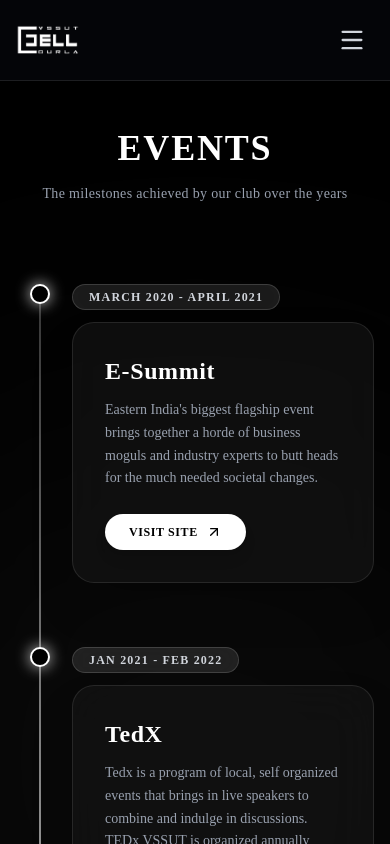
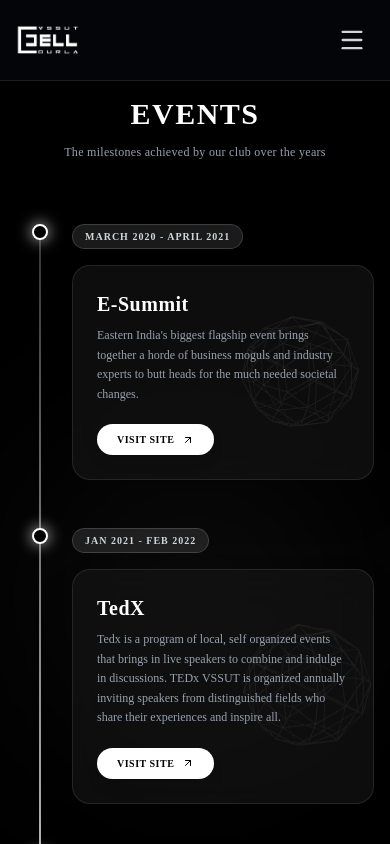
Before and after one commit to madhusailesh/e-cell2k26, a Next.js app: page /events in a window 390 px wide. Shown: the top 844 px of the page. Built offline with nearby package versions, Linux system fonts and the light colour scheme.

Commit message:
Add 3D event card component with responsive design and hover effects

```diff
--- a/app/events/page.jsx
+++ b/app/events/page.jsx
@@ -1,9 +1,129 @@
 "use client";
+import { useState, useRef } from "react";
 import { motion } from "framer-motion";
 import Link from "next/link";
-import { Sparkles, ArrowUpRight } from "lucide-react";
+import { ArrowUpRight } from "lucide-react";
 import Navbar from "@/components/Navbar";
 
+// --- 3D IMPORTS ---
+import { Canvas, useFrame, useThree } from "@react-three/fiber";
+import * as THREE from "three";
+
+// ==========================================
+// 1. 3D OBJECT COMPONENT (Responsive & Monochrome)
+// ==========================================
+function Card3DShape({ isHovered }) {
+  const meshRef = useRef();
+
+  // Mobile/Tab/PC ke liye screen ka size lena
+  const { viewport } = useThree();
+
+  useFrame((state, delta) => {
+    if (!meshRef.current) return;
+
+    // Hover hone par spin speed
+    const speed = isHovered ? 2.5 : 0.3;
+    meshRef.current.rotation.x += delta * speed;
+    meshRef.current.rotation.y += delta * speed;
+
+    // RESPONSIVE LOGIC: Screen (card width) ke hisaab se base size set karo
+    const baseScale = Math.min(1, viewport.width / 4);
+
+    // Hover hone par zoom effect + responsive size
+    const targetScale = (isHovered ? 1.4 : 1) * baseScale;
+    meshRef.current.scale.lerp(new THREE.Vector3(targetScale, targetScale, targetScale), 0.1);
+  });
+
+  return (
+    // Position ko thoda center-right rakha hai taaki mobile pe bhi accha dikhe
+    <mesh ref={meshRef} position={[viewport.width > 3 ? 2 : 0, 0, -2]}>
+      <icosahedronGeometry args={[1.5, 1]} />
+      <meshStandardMaterial
+        // Sirf white aur black theme
+        color="#ffffff"
+        wireframe={true}
+        transparent={true}
+        opacity={isHovered ? 0.25 : 0.05} // Hover par white glow badhega
+      />
+    </mesh>
+  );
+}
+
+// ==========================================
+// 2. INDIVIDUAL EVENT CARD COMPONENT
+// ==========================================
+function EventCard({ event, index }) {
+  const [isHovered, setIsHovered] = useState(false);
+  const isEven = index % 2 === 0;
+
+  return (
+    <motion.div
+      initial={{ opacity: 0, y: 40 }}
+      whileInView={{ opacity: 1, y: 0 }}
+      viewport={{ once: true }}
+      transition={{ duration: 0.7, delay: index * 0.1 }}
+      className={`relative flex flex-col md:flex-row items-center ${
+        isEven ? "md:flex-row-reverse" : ""
+      }`}
+    >
+      {/* Timeline Center Dot */}
+      <div className="absolute left-6 md:left-1/2 -translate-x-1/2 w-4 h-4 sm:w-5 sm:h-5 rounded-full bg-black border-2 border-white flex items-center justify-center z-20 shadow-[0_0_15px_rgba(255,255,255,0.8)]">
+        <div className="w-1.5 h-1.5 sm:w-2 sm:h-2 bg-white rounded-full animate-ping" />
+      </div>
+
+      {/* Date Badge - Mobile par chota, PC par normal */}
+      <div className="w-full md:w-1/2 flex justify-start md:justify-center pl-14 md:pl-0 mb-4 md:mb-0">
+        <span className="inline-block px-3 sm:px-4 py-1 rounded-full text-[10px] sm:text-xs font-semibold tracking-widest uppercase bg-white/10 text-gray-300 border border-white/15 backdrop-blur-md">
+          {event.date}
+        </span>
+      </div>
+
+      {/* 3D EVENT CONTENT CARD */}
+      <div className="w-full md:w-1/2 pl-14 md:pl-0 md:px-8">
+        <div
+          className="group relative p-6 sm:p-8 md:p-10 rounded-2xl sm:rounded-3xl bg-neutral-900/60 border border-white/10 backdrop-blur-xl hover:border-white/40 transition-all duration-500 shadow-2xl hover:shadow-[0_0_30px_rgba(255,255,255,0.1)] overflow-hidden"
+          onMouseEnter={() => setIsHovered(true)}
+          onMouseLeave={() => setIsHovered(false)}
+        >
+          {/* --- 3D CANVAS BACKGROUND INSIDE CARD --- */}
+          <div className="absolute inset-0 z-0 pointer-events-none">
+            <Canvas camera={{ position: [0, 0, 5], fov: 45 }}>
+              <ambientLight intensity={1} />
+              <Card3DShape isHovered={isHovered} />
+            </Canvas>
+          </div>
+
+          {/* Hover Gradient Overlay (White/Gray) */}
+          <div className="absolute inset-0 bg-gradient-to-r from-transparent via-white/5 to-transparent opacity-0 group-hover:opacity-100 transition-opacity duration-700 pointer-events-none z-0" />
+
+          {/* HTML CONTENT (Foreground z-10) */}
+          <div className="relative z-10">
+            <h3 className="text-xl sm:text-2xl md:text-3xl font-bold text-white mb-2 sm:mb-3 tracking-wide group-hover:text-gray-300 transition-colors duration-300">
+              {event.title}
+            </h3>
+
+            <p className="text-gray-400 text-xs sm:text-sm md:text-base leading-relaxed font-light mb-5 sm:mb-6 group-hover:text-gray-200 transition-colors duration-300">
+              {event.description}
+            </p>
+
+            <Link
+              href={event.link}
+              className="inline-flex items-center gap-2 px-5 py-2 sm:px-6 sm:py-2.5 rounded-full bg-white text-black font-semibold text-[10px] sm:text-xs md:text-sm uppercase tracking-wider hover:bg-gray-200 transition-all duration-300 shadow-lg group-hover:gap-3"
+            >
+              Visit Site
+              <ArrowUpRight className="w-3 h-3 sm:w-4 sm:h-4" />
+            </Link>
+          </div>
+
+        </div>
+      </div>
+    </motion.div>
+  );
+}
+
+// ==========================================
+// 3. MAIN PAGE COMPONENT
+// ==========================================
 export default function EventsPage() {
   const eventsList = [
     {
@@ -43,22 +163,20 @@
       {/* Navbar Component */}
       <Navbar />
 
-      <section className="relative w-full pt-32 pb-28 overflow-hidden">
+      <section className="relative w-full pt-24 sm:pt-32 pb-20 sm:pb-28 overflow-hidden">
 
         {/* Background Glow Effect */}
-        <div className="absolute top-1/3 left-1/2 -translate-x-1/2 -translate-y-1/2 w-[600px] h-[600px] bg-white/5 blur-[160px] rounded-full pointer-events-none" />
+        <div className="absolute top-1/3 left-1/2 -translate-x-1/2 -translate-y-1/2 w-[300px] sm:w-[600px] h-[300px] sm:h-[600px] bg-white/5 blur-[100px] sm:blur-[160px] rounded-full pointer-events-none" />
 
         <div className="max-w-6xl mx-auto px-4 sm:px-6 lg:px-8 relative z-10">
 
           {/* Section Header */}
-          <div className="text-center space-y-4 mb-20">
-
-
+          <div className="text-center space-y-3 sm:space-y-4 mb-16 sm:mb-20">
             <motion.h1
               initial={{ opacity: 0, y: 20 }}
               animate={{ opacity: 1, y: 0 }}
               transition={{ duration: 0.6, delay: 0.2 }}
-              className="text-4xl sm:text-6xl font-black tracking-wider uppercase"
+              className="text-3xl sm:text-5xl md:text-6xl font-black tracking-wider uppercase"
             >
               Events
             </motion.h1>
@@ -67,7 +185,7 @@
               initial={{ opacity: 0, y: 20 }}
               animate={{ opacity: 1, y: 0 }}
               transition={{ duration: 0.6, delay: 0.3 }}
-              className="text-gray-400 text-sm sm:text-base font-light tracking-wide"
+              className="text-gray-400 text-xs sm:text-sm md:text-base font-light tracking-wide"
             >
               The milestones achieved by our club over the years
             </motion.p>
@@ -75,68 +193,15 @@
 
           {/* Timeline Container */}
           <div className="relative">
-
             {/* Central Glowing Line */}
             <div className="absolute left-6 md:left-1/2 top-0 bottom-0 w-[2px] bg-gradient-to-b from-white/20 via-white/80 to-white/20 -translate-x-1/2" />
 
-            <div className="space-y-16">
-              {eventsList.map((event, index) => {
-                const isEven = index % 2 === 0;
-
-                return (
-                  <motion.div
-                    key={index}
-                    initial={{ opacity: 0, y: 40 }}
-                    whileInView={{ opacity: 1, y: 0 }}
-                    viewport={{ once: true }}
-                    transition={{ duration: 0.7, delay: index * 0.1 }}
-                    className={`relative flex flex-col md:flex-row items-center ${
-                      isEven ? "md:flex-row-reverse" : ""
-                    }`}
-                  >
-
-                    {/* Timeline Center Dot */}
-                    <div className="absolute left-6 md:left-1/2 -translate-x-1/2 w-5 h-5 rounded-full bg-black border-2 border-white flex items-center justify-center z-20 shadow-[0_0_15px_rgba(255,255,255,0.8)]">
-                      <div className="w-2 h-2 bg-white rounded-full animate-ping" />
-                    </div>
-
-                    {/* Date Badge */}
-                    <div className="w-full md:w-1/2 flex justify-start md:justify-center pl-14 md:pl-0 mb-3 md:mb-0">
-                      <span className="inline-block px-4 py-1 rounded-full text-xs font-semibold tracking-widest uppercase bg-white/10 text-gray-300 border border-white/15 backdrop-blur-md">
-                        {event.date}
-                      </span>
-                    </div>
-
-                    {/* Event Content Card */}
-                    <div className="w-full md:w-1/2 pl-14 md:pl-0 md:px-8">
-                      <div className="group relative p-8 rounded-3xl bg-neutral-900/60 border border-white/10 backdrop-blur-xl hover:border-white/40 transition-all duration-500 shadow-2xl hover:shadow-white/10 overflow-hidden">
-
-                        <div className="absolute inset-0 bg-gradient-to-r from-white/0 via-white/5 to-white/0 opacity-0 group-hover:opacity-100 transition-opacity duration-700 pointer-events-none" />
-
-                        <h3 className="text-2xl sm:text-3xl font-bold text-white mb-3 tracking-wide group-hover:text-gray-200 transition-colors">
-                          {event.title}
-                        </h3>
-
-                        <p className="text-gray-400 text-sm sm:text-base leading-relaxed font-light mb-6">
-                          {event.description}
-                        </p>
-
-                        <Link
-                          href={event.link}
-                          className="inline-flex items-center gap-2 px-6 py-2.5 rounded-full bg-white text-black font-semibold text-xs sm:text-sm uppercase tracking-wider hover:bg-gray-200 transition-all duration-300 shadow-lg group-hover:gap-3"
-                        >
-                          Visit Site
-                          <ArrowUpRight className="w-4 h-4" />
-                        </Link>
-
-                      </div>
-                    </div>
-
-                  </motion.div>
-                );
-              })}
+            {/* Event Cards Mapping */}
+            <div className="space-y-12 sm:space-y-16">
+              {eventsList.map((event, index) => (
+                <EventCard key={index} event={event} index={index} />
+              ))}
             </div>
-
           </div>
 
         </div>
```
